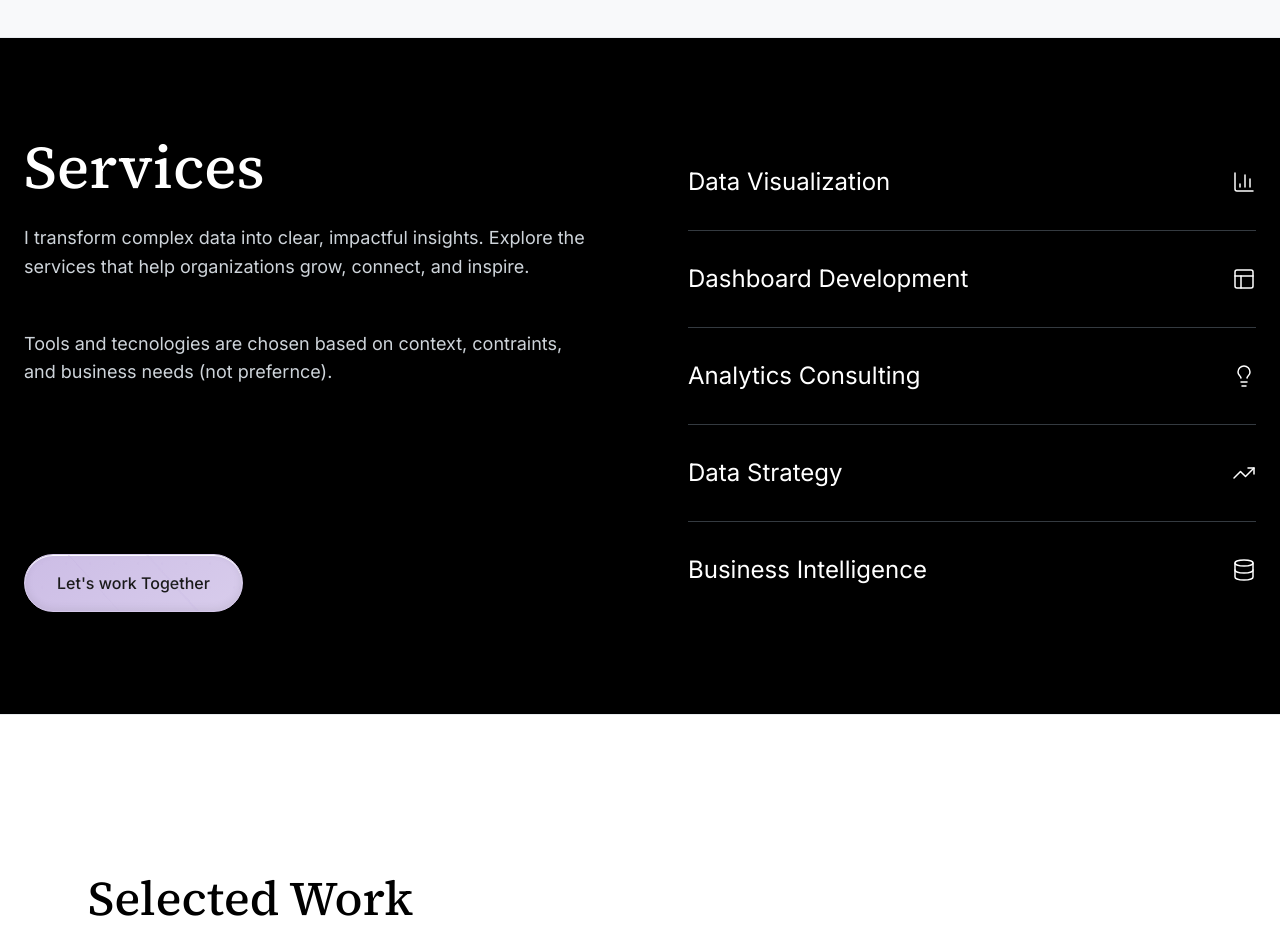
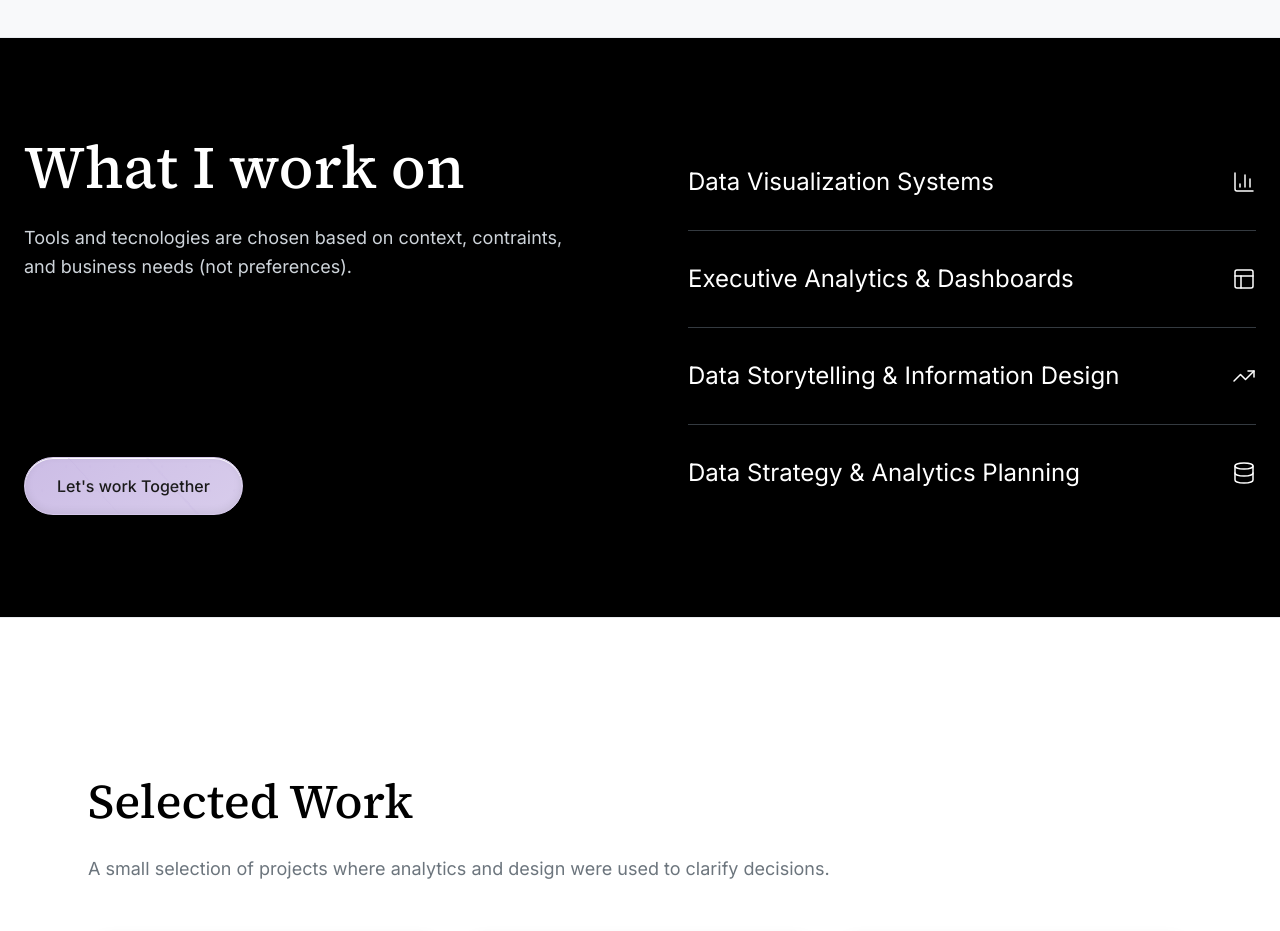
Before and after one commit to imagineazhar/imagineazhar.github.io, a React (Vite) app: page / in a window 1280 px wide. Shown: the part 1860-2791 px from the top of the page. Built offline with nearby package versions, Linux system fonts and the light colour scheme; no server answers.

Commit message:
services section update

```diff
--- a/src/app/components/ServicesSection.tsx
+++ b/src/app/components/ServicesSection.tsx
@@ -8,23 +8,19 @@ import {
 
 const services = [
   {
-    title: "Data Visualization",
+    title: "Data Visualization Systems",
     icon: BarChart3,
   },
   {
-    title: "Dashboard Development",
+    title: "Executive Analytics & Dashboards",
     icon: Layout,
   },
   {
-    title: "Analytics Consulting",
-    icon: Lightbulb,
-  },
-  {
-    title: "Data Strategy",
+    title: "Data Storytelling & Information Design",
     icon: TrendingUp,
   },
   {
-    title: "Business Intelligence",
+    title: "Data Strategy & Analytics Planning",
     icon: Database,
   },
 ];
@@ -41,23 +37,23 @@ export function ServicesSection() {
                 className="text-5xl md:text-6xl mb-6 leading-tight"
                 style={{ fontFamily: "var(--font-secondary)" }}
               >
-               Services
+               What I work on
               </h2>
-              <p
+              {/* <p
                 className="text-gray-400 text-lg leading-relaxed mb-12"
                 style={{ fontFamily: "var(--font-primary)" }}
               >
                 I transform complex data into clear, impactful
                 insights. Explore the services that help
                 organizations grow, connect, and inspire.
-              </p>
+              </p> */}
               <p
                 className="text-gray-400 text-lg leading-relaxed mb-12"
                 style={{ fontFamily: "var(--font-primary)" }}
               >
                 Tools and tecnologies are chosen based on
                 context, contraints, and business needs (not
-                prefernce).
+                preferences).
               </p>
             </div>
             <div>
```
